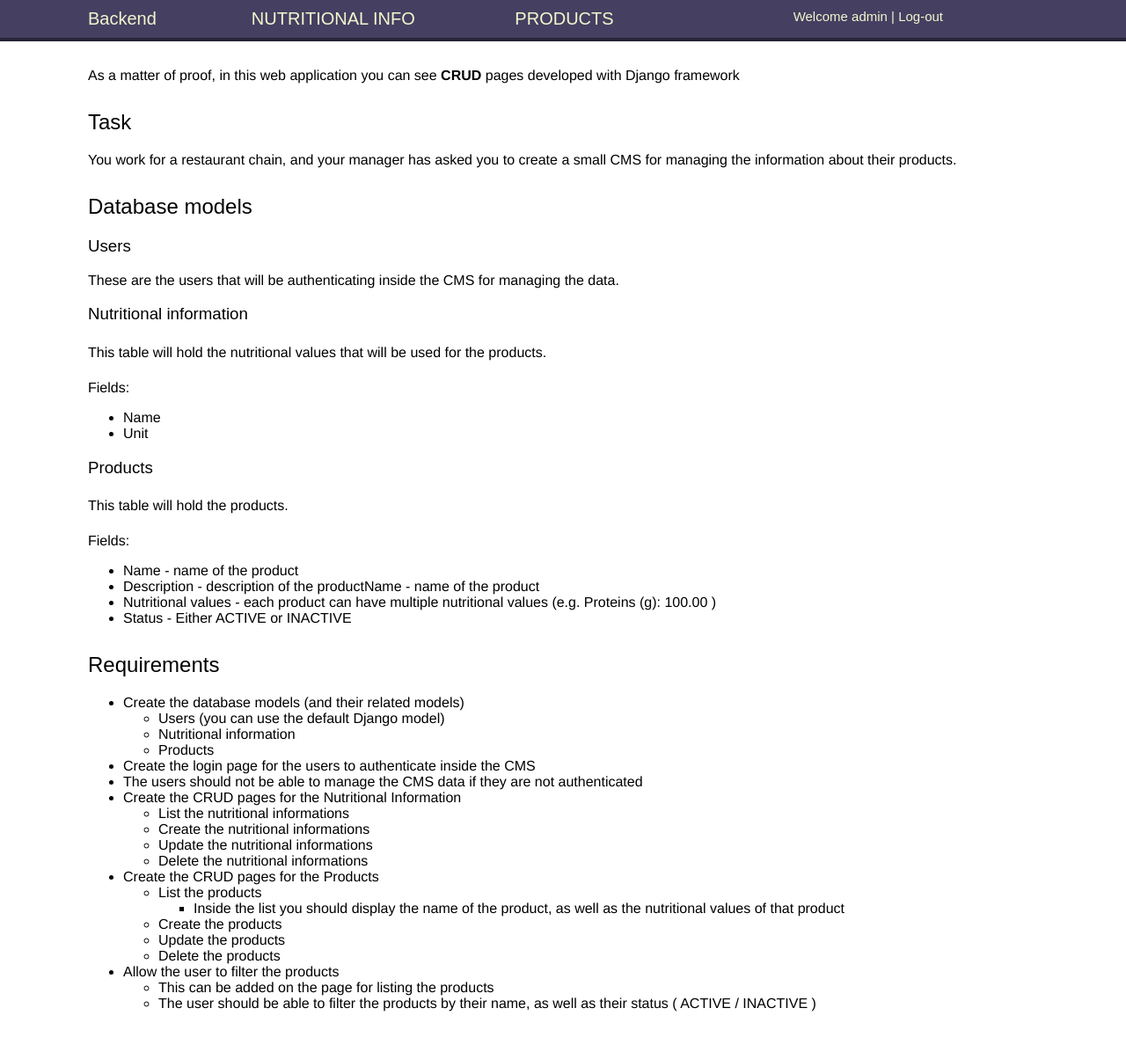
After one commit to jorgelopezperez/backend_exercise, a Django app: page /restaurant/home in a window 1280 px wide. The commit adds this page. Shown: the whole page at 88% size. Run offline with Django 3.2, Linux system fonts and the light colour scheme; a user stored in the database is signed in; some web fonts are replaced.

Commit message:
Last bunch of modifications

```diff
--- a/backend/restaurant/static/css/base.css
+++ b/backend/restaurant/static/css/base.css
@@ -65,7 +65,7 @@ input, textarea {
 }
 input[type=submit] {
     font-weight:bold;
-    background:#00abff;
+    background:#0069d9;
     color:#fff;
     padding:10px 20px;
     font-size:14px;
--- /dev/null
+++ b/backend/restaurant/static/css/base_boot.css
@@ -0,0 +1,13 @@
+#create-button{
+	margin-bottom: 15px;
+	float: right !important
+}
+
+input[type=submit] {
+    font-weight:bold;
+    background:#0069d9;
+    color:#fff;
+    padding:10px 20px;
+    font-size:14px;
+    text-transform:uppercase;
+}
--- a/backend/restaurant/templates/restaurant/base.html
+++ b/backend/restaurant/templates/restaurant/base.html
@@ -3,29 +3,12 @@
 <html>
 <head>
   <title>{% block title %}{% endblock %}</title>
-  <link href="{% static "css/base.css" %}" rel="stylesheet">
-  <!--<link rel="stylesheet" type="text/css" href="https://cdn.datatables.net/v/dt/dt-1.10.21/datatables.min.css"/>-->
-
-  <!--<script type="text/javascript" language="javascript" src="https://code.jquery.com/jquery-3.5.1.js"></script>
-  <script type="text/javascript" language="javascript" src="https://cdn.datatables.net/1.10.21/js/jquery.dataTables.min.js"></script>
-  <script type="text/javascript" src="https://cdn.datatables.net/v/dt/dt-1.10.21/datatables.min.js"></script>
-  <script type="text/javascript">
-	$(document).ready(function() {
-		var table = $('#example').DataTable();
-		// #myInput is a <input type="text"> element
-		$('.myInput').on( 'keyup', function () {
-			console.log("this")
-			console.log(this)
-			//table.columns( 3 ).search( this.value ).draw();
-			table.search( this.value ).draw();
-		} );
-
-	} );
-	</script>-->
+  <link rel="stylesheet" href="{% static 'css/base.css' %}" >
+  <link href="{% static "css/base_boot.css" %}" rel="stylesheet">
 </head>
 
 <div id="header">
-	<span class="logo">Backend </span>
+	<span class="logo"><a href="{% url 'restaurant:restaurant_homepage'%}">Backend</a>  </span>
 	<span class="items"> <a href="{% url 'restaurant:nutritional_info_list'%}">NUTRITIONAL INFO</a> </span>
 	<span class="items"> <a href="{% url 'restaurant:product_list'%}">PRODUCTS</a> </span>
 	<span class="username">Welcome {{ request.user.username }} | <a href="/logout">Log-out</a></span>
--- /dev/null
+++ b/backend/restaurant/templates/restaurant/index.html
@@ -0,0 +1,68 @@
+{% extends "restaurant/base.html" %}
+
+{% block title %}My HomePage{% endblock %}
+
+{% block content %}
+As a matter of proof, in this web application you can see <b>CRUD</b> pages developed with Django framework
+
+<h2>Task</h2>
+You work for a restaurant chain, and your manager has asked you to create a small CMS for managing the
+information about their products.
+
+<h2>Database models</h2>
+<h3>Users</h3>
+These are the users that will be authenticating inside the CMS for managing the data.
+<h3>Nutritional information</h3>
+<p>This table will hold the nutritional values that will be used for the products.</p>
+Fields:
+<ul>
+<li>Name</li>
+<li>Unit</li>
+</ul>
+<h3>Products</h3>
+<p>This table will hold the products.</p>
+Fields:
+<ul>
+<li>Name - name of the product</li>
+<li>Description - description of the productName - name of the product</li>
+<li>Nutritional values - each product can have multiple nutritional values (e.g. Proteins (g): 100.00 )</li>
+<li>Status - Either ACTIVE or INACTIVE</li>
+</ul>
+
+<h2>Requirements</h2>
+<ul class="list-unstyled">
+    <li>Create the database models (and their related models)</li>
+        <ul>
+            <li>Users (you can use the default Django model)</li>
+            <li>Nutritional information</li>
+			<li>Products</li>
+        </ul>
+    <li>Create the login page for the users to authenticate inside the CMS</li>
+    <li>The users should not be able to manage the CMS data if they are not authenticated</li>
+	<li>Create the CRUD pages for the Nutritional Information</li>
+		<ul>
+			<li>List the nutritional informations</li>
+			<li>Create the nutritional informations</li>
+			<li>Update the nutritional informations</li>
+			<li>Delete the nutritional informations</li>
+		</ul>
+	<li>Create the CRUD pages for the Products</li>
+	<ul>
+		<li>List the products</li>
+		<ul>
+			<li>Inside the list you should display the name of the product, as well as the
+nutritional values of that product</li>
+		</ul>
+		<li>Create the products</li>
+		<li>Update the products</li>
+		<li>Delete the products</li>
+	</ul>
+	<li>Allow the user to filter the products</li>
+	<ul>
+		<li>This can be added on the page for listing the products</li>
+		<li>The user should be able to filter the products by their name, as well as their status
+( ACTIVE / INACTIVE )</li>
+	</ul>
+</ul>
+
+{% endblock %}
--- a/backend/restaurant/templates/restaurant/nutritional_info/delete.html
+++ b/backend/restaurant/templates/restaurant/nutritional_info/delete.html
@@ -1,10 +1,10 @@
-{% extends "restaurant/base.html" %}
+{% extends "restaurant/base_bootstrap.html" %}
 
 {% block title %}My NutritionalInfo list{% endblock %}
 
 {% block content %}
 <form method="post">{% csrf_token %}
     <p>Are you sure you want to delete "{{ object.name }} | {{ object.unit}}"?</p>
-    <input type="submit" value="Confirm">
+	<input class="btn btn-primary" type="submit" value="Confirm">
 </form>
 {% endblock %}
--- a/backend/restaurant/templates/restaurant/nutritional_info/update.html
+++ b/backend/restaurant/templates/restaurant/nutritional_info/update.html
@@ -1,4 +1,4 @@
-{% extends "restaurant/base.html" %}
+{% extends "restaurant/base_bootstrap.html" %}
 
 {% block title %}My NutritionalInfo list{% endblock %}
 
@@ -6,7 +6,7 @@
 
 <form method="post">{% csrf_token %}
     {{ form.as_table }}
-    <input type="submit" value="Update">
+	<input class="btn btn-primary" type="submit" value="Update">
 </form>
 
 {% endblock %}
--- a/backend/restaurant/templates/restaurant/product/delete.html
+++ b/backend/restaurant/templates/restaurant/product/delete.html
@@ -1,10 +1,10 @@
-{% extends "restaurant/base.html" %}
+{% extends "restaurant/base_bootstrap.html" %}
 
 {% block title %}My NutritionalInfo list{% endblock %}
 
 {% block content %}
 <form method="post">{% csrf_token %}
-    <p>Are you sure you want to delete "{{ object.name }} | {{ object.unit}}"?</p>
+    <p>Are you sure you want to delete "{{ object.name }} "?</p>
     <input type="submit" value="Confirm">
 </form>
 {% endblock %}
--- a/backend/restaurant/urls.py
+++ b/backend/restaurant/urls.py
@@ -4,6 +4,7 @@ from . import views
 app_name = 'restaurant'
 
 urlpatterns = [
+	path('home', views.home_page, name='restaurant_homepage'),
 	path('nutritionalinfo/list', views.NutritionalInfoListView.as_view(), name='nutritional_info_list'),
 	path('nutritionalinfo/create', views.NutritionalInfoCreateView.as_view(), name='nutritional_info_create'),
 	#path('nutritionalinfo/detail/<int:pk>', views.NutritionalInfoDetailView.as_view(), name='nutritional_info_detail'),
--- a/backend/restaurant/views.py
+++ b/backend/restaurant/views.py
@@ -3,11 +3,22 @@ from django.forms import formset_factory, inlineformset_factory
 from django.views.generic import ListView, UpdateView, DeleteView, CreateView, DetailView
 from django.urls import reverse_lazy, reverse
 from django.utils.decorators import method_decorator
+from django.contrib import messages
 from django.contrib.auth.decorators import login_required
 from django.shortcuts import render, get_object_or_404, redirect
 from .models import NutritionalInfo, Product, NutritionalInfoValues
 from .forms import NutritionalInfoValuesForm, NutritionalInfoValuesFormFormSet, ProductForm, MyFormSimple
 
+@login_required
+def home_page(request):
+    """
+    Función vista para la página inicio del sitio.
+    """
+    # Renderiza una simple homepage
+    return render(
+        request,
+        'restaurant/index.html'
+    )
 
 # VIEWS for Nutritional Info
 @method_decorator([login_required], name='dispatch')
@@ -91,7 +102,6 @@ def create_product(request):
 		keys_inlineforms = [el for el in request.POST.keys() if ("nutritional_info" in el or "values" in el) and request.POST[el] !=['']]
 		data_inlineforms = [request.POST[key] for key in keys_inlineforms]
 		form_set = NutritionalInfoValuesFormFormSet(request.POST)
-		import pdb; pdb.set_trace()
 		if form.is_valid() and form_set.is_valid():
 			cd = form.cleaned_data
 			ASSOCIATED_DATA = form_set.cleaned_data
@@ -99,29 +109,26 @@ def create_product(request):
 			DATA_DICT["name"] = DATA_DICT["nombre"]
 			del DATA_DICT["nombre"]
 			new_product = Product.objects.create(**DATA_DICT)
-			import pdb; pdb.set_trace()
 			for el in ASSOCIATED_DATA:
 				if el:
 					NutritionalInfoValues.objects.create(product=new_product,
 														 nutritional_info=el["nutritional_info"],
 														 values=el["values"])
+			#messages.success(request, "<a href='#'>Item</a> Saved", extra_tags='html_safe')
 			return HttpResponseRedirect(reverse('restaurant:product_list'))
 	else:
+		print("Hello")
 		form = MyFormSimple()
 		form_set = NutritionalInfoValuesFormFormSet()
-		return render(request, 'restaurant/product/create3.html', {'form': form, 'formset': form_set})
-
-
+		return render(request, 'restaurant/product/create.html', {'form': form, 'formset': form_set})
 
 
 @login_required
 def update_product(request, pk=None):
 	instance = get_object_or_404(Product, pk=pk)
-	print(instance)
 	data = {"nombre": instance.name,
 			"description": instance.description,
 			"status": instance.status}
-	#
 	form = MyFormSimple(data)
 
 	data_rel = []
@@ -138,9 +145,6 @@ def update_product(request, pk=None):
 	NutritionalInfoValuesFormFormSet = formset_factory(NutritionalInfoValuesForm, extra=num_forms, max_num=num_forms)
 	for el in data_rel:
 		formset = NutritionalInfoValuesFormFormSet(el)
-
-	data_inlineforms__ = [{"form-0-nutritional_info": "1", "form-0-values": "1111"},
-	{"form-0-nutritional_info": "6", "form-0-values": "2222"}]
 
 	DICT_HIDDEN = {'form-TOTAL_FORMS': num_forms,
 					'form-INITIAL_FORMS': '0',
@@ -163,24 +167,16 @@ def update_product(request, pk=None):
 	data_inlineforms__2 = {"nutritional_info": "1", "values": "1111"}
 
 	form_set = NutritionalInfoValuesFormFormSet(data_inlineforms)
-	#OLD_KEYS = list(set([list(el.keys()).pop(0) for el in form_set.cleaned_data]))
 	OLD_NUTRITIONAL_INFO_LIST_DICTS = form_set.cleaned_data
 	OLD_KEYS = list(set([list(el.keys()).pop(0) for el in form_set.cleaned_data]))
 	OLD_NUTRITIONAL_INFO = [el["nutritional_info"].name for el in form_set.cleaned_data]
-	print("OLD_NUTRITIONAL_INFO")
-	print(OLD_NUTRITIONAL_INFO)
 	if request.method == 'POST':
 		form = MyFormSimple(request.POST)
 		form_set = NutritionalInfoValuesFormFormSet(request.POST)
-		#import pdb; pdb.set_trace()
 		if form.is_valid() and form_set.is_valid():
 			cd = form.cleaned_data
 			ASSOCIATED_DATA = form_set.cleaned_data
-			print("ASSOCIATED_DATA")
-			print(ASSOCIATED_DATA)
 			NEW_ASSOCIATED_DATA_LIST = [el["nutritional_info"].name for el in ASSOCIATED_DATA]
-			print("NEW_ASSOCIATED_DATA_LIST")
-			print(NEW_ASSOCIATED_DATA_LIST)
 			TO_DELETE_partial = list(set(OLD_NUTRITIONAL_INFO) - set(NEW_ASSOCIATED_DATA_LIST))
 			TO_DELETE_BETTER  = [{"nutritional_info": el["nutritional_info"].name, "values": el["values"]} for el in OLD_NUTRITIONAL_INFO_LIST_DICTS if el["nutritional_info"].name in TO_DELETE_partial]
 			TO_INSERT_partial = list(set(NEW_ASSOCIATED_DATA_LIST) - set(OLD_NUTRITIONAL_INFO))
@@ -188,10 +184,6 @@ def update_product(request, pk=None):
 			TO_UPDATE_partial = list(set([el["values"] for el in ASSOCIATED_DATA]) - set([el["values"] for el in OLD_NUTRITIONAL_INFO_LIST_DICTS]))
 			TO_UPDATE = [{"nutritional_info": el["nutritional_info"].name, "values": el["values"]} for el in ASSOCIATED_DATA if el["values"] in TO_UPDATE_partial]
 			TO_UPDATE_BETTER = [{"nutritional_info": el["nutritional_info"].name, "values": el["values"]} for el in ASSOCIATED_DATA if el["values"] in TO_UPDATE_partial and el["nutritional_info"].name not in TO_INSERT_partial]
-			#import pdb; pdb.set_trace()
-			print([{"nutritional_info": el["nutritional_info"].name, "values": el["values"]} for el in ASSOCIATED_DATA if el["nutritional_info"].name in TO_INSERT_partial])
-			print([{"nutritional_info": el["nutritional_info"].name, "values": el["values"]} for el in OLD_NUTRITIONAL_INFO_LIST_DICTS if el["nutritional_info"].name in TO_DELETE_partial])
-			print([el for el in OLD_NUTRITIONAL_INFO_LIST_DICTS if el["nutritional_info"].name in TO_DELETE_partial])
 			DATA_DICT = { ky: request.POST.dict()[ky] for ky in ["nombre", "description", "status"]}
 			DATA_DICT["name"] = DATA_DICT["nombre"]
 			del DATA_DICT["nombre"]
@@ -204,35 +196,16 @@ def update_product(request, pk=None):
 
 			if TO_DELETE_partial != [] and TO_INSERT_partial != []:
 				for el in TO_DELETE_BETTER:
-					print("el-delete")
-					print(el)
-					import pdb; pdb.set_trace()
-					NutritionalInfoValues.objects.filter(product=instance,  nutritional_info__name = el["nutritional_info"]).delete
+					NutritionalInfoValues.objects.filter(product=instance,  nutritional_info__name = el["nutritional_info"]).delete()
 				for el in TO_INSERT_BETTER:
-					print("el-insert")
-					print(el)
-					#import pdb; pdb.set_trace()
 					nutritional_instance = NutritionalInfo.objects.get(name=el["nutritional_info"])
-					print(nutritional_instance)
 					NutritionalInfoValues.objects.create(product=instance,  nutritional_info = nutritional_instance,values=el["values"])
-					#instance.nutritionalinfovalues_set.create
 
-
-			'''
-			for el in ASSOCIATED_DATA:
-				print("el")
-				print(el)
-				if el["nutritional_info"].name in OLD_NUTRITIONAL_INFO:
-					print("UPDATING")
-					to_update_nutr_instance = NutritionalInfoValues.objects.filter(product_id = instance.pk, nutritional_info__name = el["nutritional_info"].name).get()
-					to_update_nutr_instance.values = el["values"]
-					to_update_nutr_instance.save()
-				else:
-					print("DELETING")
-					to_delete_nutr_instance = NutritionalInfoValues.objects.filter(product_id = instance.pk, nutritional_info__name = el["nutritional_info"].name).get()
-					to_delete_nutr_instance.values = el["values"]
-					to_delete_nutr_instance.save()
-			'''
+			#new_values = form.save(commit=True)
+			instance.name = cd["nombre"]
+			instance.description = cd["description"]
+			instance.status = cd["status"]
+			instance.save()
 			#messages.success(request, "<a href='#'>Item</a> Saved", extra_tags='html_safe')
 			return HttpResponseRedirect(reverse('restaurant:product_list'))
 
```
Also changed, not shown: backend/restaurant/templates/restaurant/base_bootstrap.html (added, +36 -0 lines), backend/restaurant/templates/restaurant/nutritional_info/create.html (+4 -3 lines), backend/restaurant/templates/restaurant/nutritional_info/list.html (+3 -4 lines), backend/restaurant/templates/restaurant/product/create.html (+9 -6 lines), backend/restaurant/templates/restaurant/product/list.html (+10 -12 lines), backend/restaurant/templates/restaurant/product/update.html (+19 -35 lines), requirements.txt (+92 -24 lines), README.md, backend/db.sqlite3.
